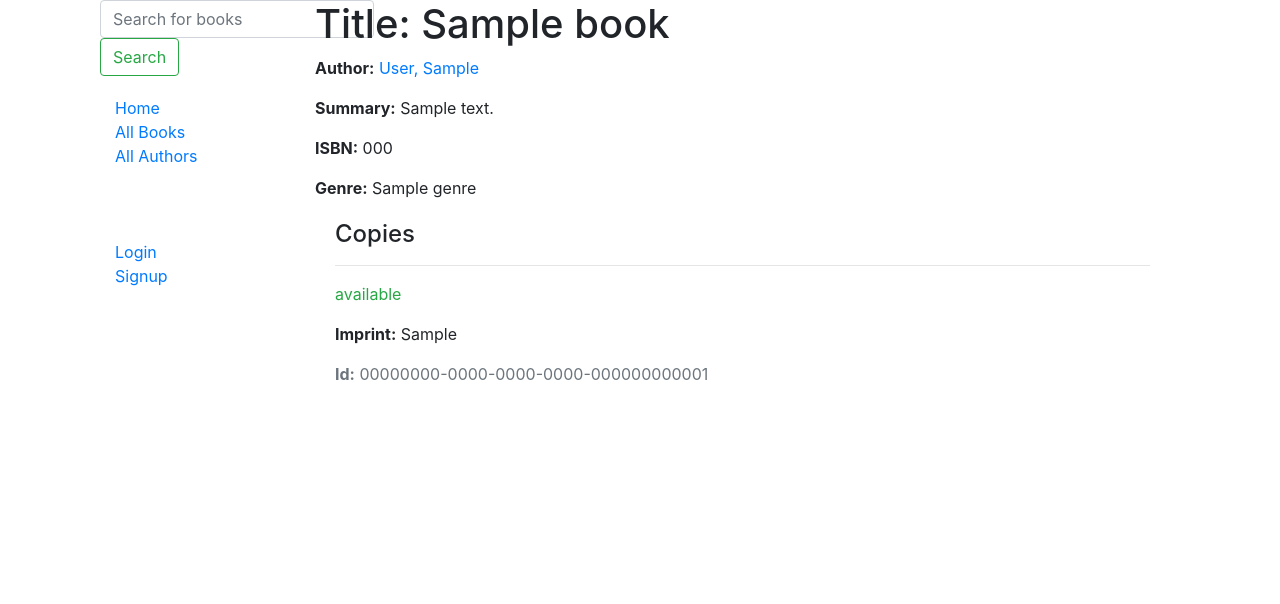
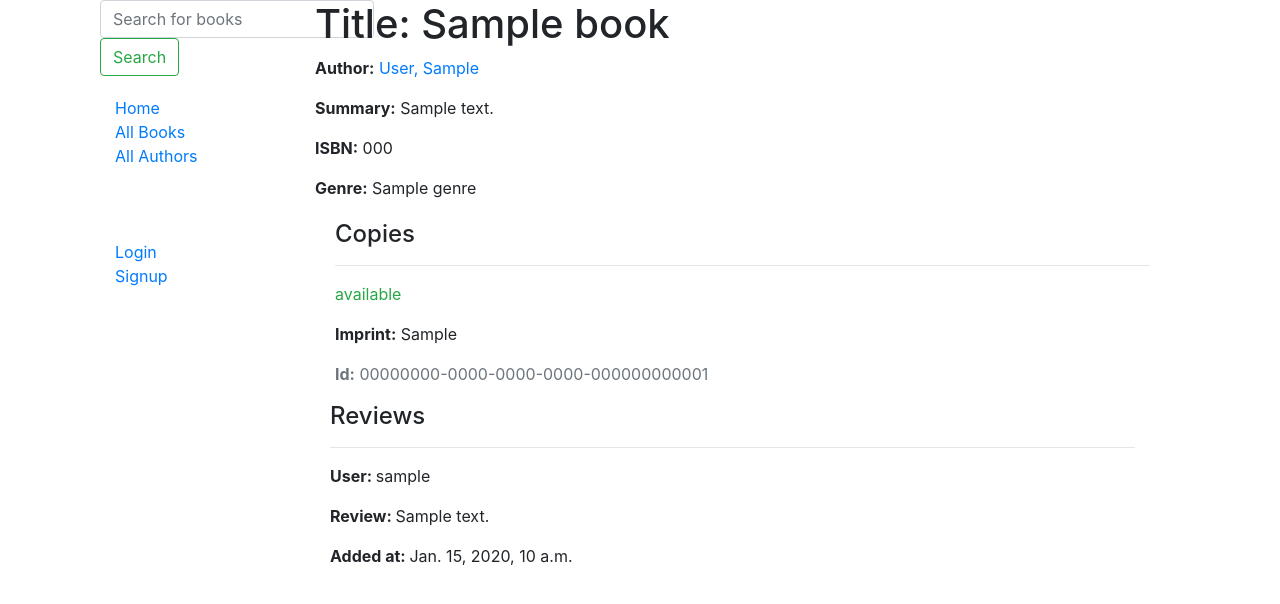
Before and after one commit to keshavy9/django-book-library, a Django app: page /catalog/book/1 in a window 1280 px wide. Shown: the part 70-674 px from the top of the page. Run offline with Django 3.2, Linux system fonts and the light colour scheme; tables that the repository leaves empty hold one stand-in row (values such as "Sample post"); parts of the project's set-up code (start-up, migrations or seed data) failed here and were passed over; some libraries are stand-ins or nearby versions.

Commit message:
added the review model

```diff
--- a/catalog/models.py
+++ b/catalog/models.py
@@ -32,6 +32,14 @@ class Book(models.Model):
 
         return reverse('book-detail', args=[str(self.id)])
 
+class Review(models.Model):
+    review = models.TextField(max_length = 1000, help_text='Enter your review here')
+    book = models.ForeignKey(Book, on_delete=models.SET_NULL,null=True, related_name = 'reviews')
+    created_by = models.ForeignKey(User, on_delete=models.SET_NULL, null=True,related_name = 'reviews')
+    created_at = models.DateTimeField(auto_now_add = True)
+
+    def __str__(self):
+        return self.review
 
 class BookInstance(models.Model):
 
--- a/catalog/templates/base_generic.html
+++ b/catalog/templates/base_generic.html
@@ -25,7 +25,7 @@
             </a>
             <div class="dropdown-menu dropdown-menu-right" aria-labelledby="userMenu">
               <div class="dropdown-divider"></div>
-              <a class="dropdown-item" href="{% url 'logout' %}">Log out</a>
+              <a class="dropdown-item" href="{% url 'logout' %}?next={{request.path}}">Log out</a>
             </div>
           </li>
         </ul>
@@ -89,5 +89,11 @@
             </div>
         </div>
 </div>
+<script
+  src="https://code.jquery.com/jquery-3.3.1.js"
+  integrity="sha256-2Kok7MbOyxpgUVvAk/HJ2jigOSYS2auK4Pfzbm7uH60="
+  crossorigin="anonymous"></script>
+  <script src="https://cdnjs.cloudflare.com/ajax/libs/popper.js/1.14.6/umd/popper.min.js"></script>
+  <script src="https://stackpath.bootstrapcdn.com/bootstrap/4.2.1/js/bootstrap.min.js" integrity="sha384-B0UglyR+jN6CkvvICOB2joaf5I4l3gm9GU6Hc1og6Ls7i6U/mkkaduKaBhlAXv9k" crossorigin="anonymous"></script>
     </body>
 </html>
--- a/catalog/templates/catalog/book_detail.html
+++ b/catalog/templates/catalog/book_detail.html
@@ -22,5 +22,21 @@
       <p class="text-muted"><strong>Id:</strong> {{copy.id}}</p>
     {% endfor %}
   </div>
+
+<div class="container">
+<h4>Reviews</h4>
+{% if book.reviews.all%}
+{% for r in book.reviews.all %}
+<hr>
+<p><strong>User: </strong>{{r.created_by}}</p>
+<p><strong>Review: </strong>{{r.review}}</p>
+<p><strong>Added at: </strong>{{r.created_at}}</p>
+
+
+{% endfor%}
+{% else %}
+<p>No reviews added yet :(</p>
+{% endif%}
+</div>
 </div>
 {% endblock %}
--- a/catalog/urls.py
+++ b/catalog/urls.py
@@ -24,6 +24,6 @@ urlpatterns = [
     path('genre/create/', views.GenreCreate.as_view(), name='genre_create'),
 
     path('book/<uuid:pk>/renew/', views.renew_book_librarian, name='renew-book-librarian'),
-
+    path('book/<int:pk>/reviews/', views.add_review, name='book_review')
 
 ]
--- a/catalog/views.py
+++ b/catalog/views.py
@@ -2,12 +2,12 @@ from django.shortcuts import render, get_object_or_404,redirect
 from django.views import generic
 from django.http import HttpResponseRedirect
 import datetime
-from catalog.models import Book, Author, BookInstance, Genre
-from catalog.forms import RenewBookForm
+from catalog.models import Book, Author, BookInstance, Genre, Review
+from catalog.forms import RenewBookForm,ReviewForm
 from django.views.generic.edit import CreateView, UpdateView, DeleteView
 from django.urls import reverse_lazy
 from django.contrib.auth.mixins import LoginRequiredMixin
-from django.contrib.auth.decorators import permission_required
+from django.contrib.auth.decorators import permission_required,login_required
 from django.contrib.auth.mixins import PermissionRequiredMixin
 from django.urls import reverse
 
@@ -89,6 +89,25 @@ class GenreCreate(LoginRequiredMixin,CreateView):
 	model = Genre
 	fields = '__all__'
 
+@login_required
+def add_review(request,pk):
+    book = get_object_or_404(Book, pk = pk)
+
+    if request.method == 'POST':
+        form = ReviewForm(request.POST)
+
+        if form.is_valid():
+            review = form.save(commit=False)
+            review.book = book
+            review.created_by = request.user
+            review.save()
+            return redirect('book-detail', pk = pk)
+        pass
+    else:
+        form = ReviewForm()
+        pass
+    return render(request, 'review_form.html', {'book':book,'form':form})
+
 
 class LoanedBooksByUserListView(LoginRequiredMixin, generic.ListView):
 
--- a/locallibrary/settings.py
+++ b/locallibrary/settings.py
@@ -112,8 +112,6 @@ TIME_ZONE = 'UTC'
 
 USE_I18N = True
 
-USE_L10N = Truegit
-
 USE_TZ = True
 
 
@@ -124,3 +122,4 @@ STATIC_URL = '/static/'
 
 # Redirect to home URL after login (Default redirects to /accounts/profile/)
 LOGIN_REDIRECT_URL = '/'
+LOGOUT_REDIRECT_URL ='/catalog/'
```
Also changed, not shown: catalog/admin.py (+9 -2 lines), catalog/forms.py (+7 -1 lines), catalog/templates/New Text Document.txt (deleted, +0 -21 lines), catalog/templates/catalog/book_list.html (+7 -3 lines), catalog/templates/catalog/review_form.html (added, +13 -0 lines), catalog/templates/review_form.html (added, +13 -0 lines), catalog/migrations/0004_review.py (added).
